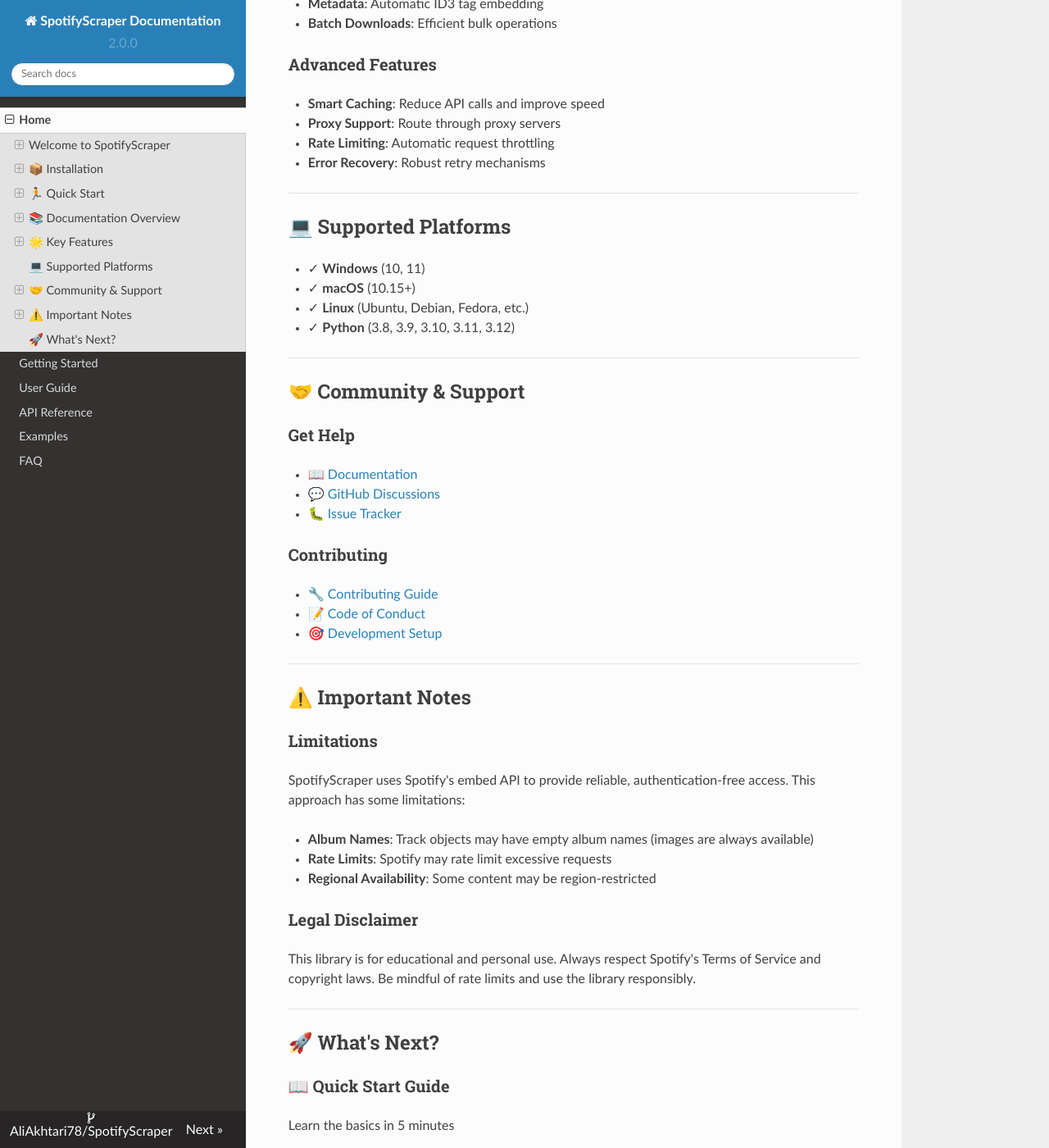
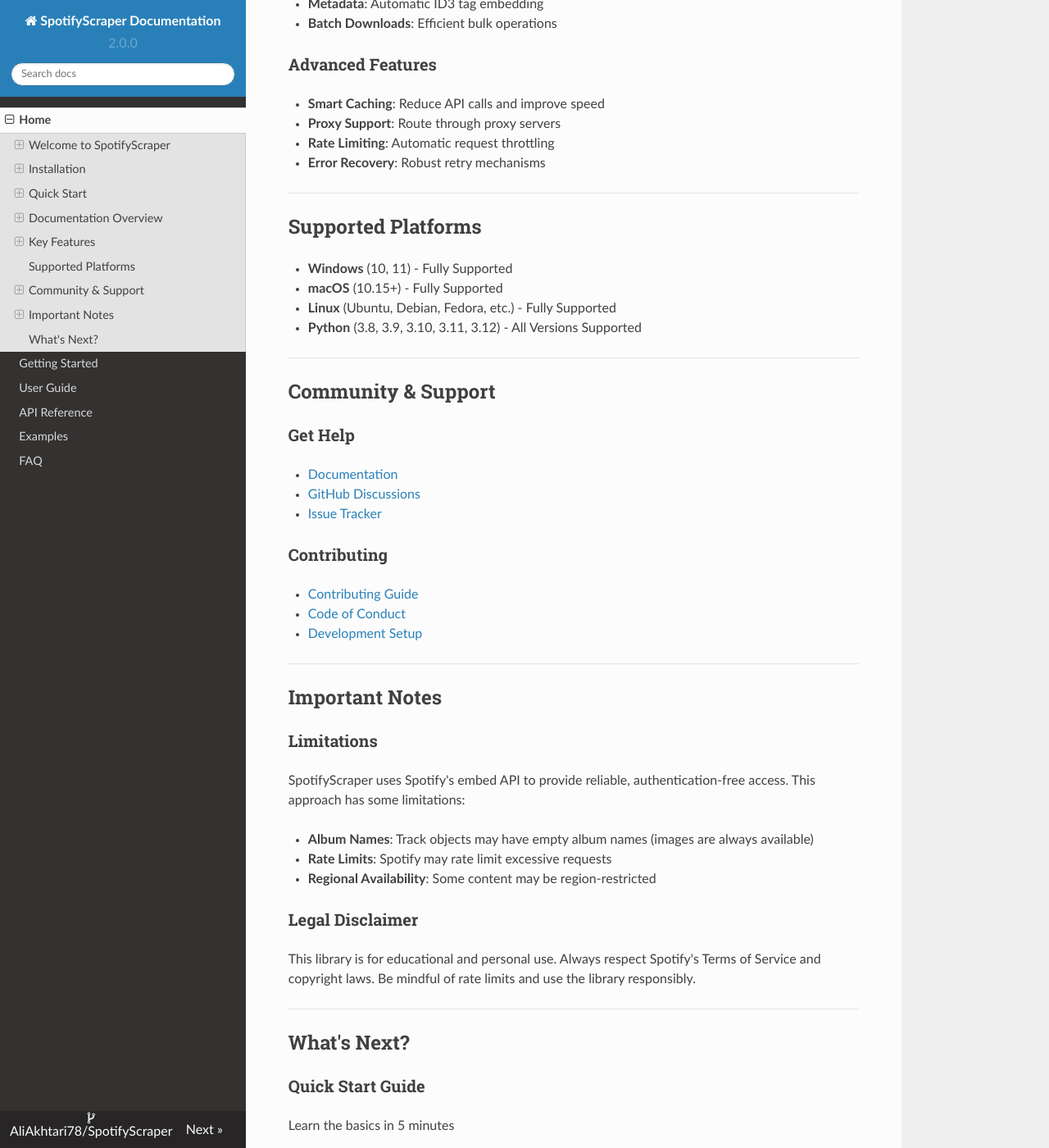
Before and after one commit to AliAkhtari78/SpotifyScraper, an MkDocs documentation site: the page built from docs/index.md, in a window 1280 px wide and 1400 px high, scrolled down 3553 px. Shown: the whole window at 82% size. Built offline with MkDocs 1.6.1, drawn with Linux system fonts in a browser that asks for light colours; nearby versions of some CDN libraries; some of the changed text lies outside the part shown.

Commit message:
fix: Remove emoji and fix checkmark display for ReadTheDocs theme
- Replace all emoji with plain text (ReadTheDocs theme doesn't render them)
- Use HTML checkmark entity (✔) with descriptive text
- Ensure proper display on ReadTheDocs website
- Remove emoji from section headers for better compatibility

The ReadTheDocs theme has limited Unicode support, so plain text
alternatives provide better cross-platform display

````diff
--- a/docs/index.md
+++ b/docs/index.md
@@ -23,7 +23,7 @@
 
 SpotifyScraper is a powerful, modern Python library designed to extract data from Spotify's web player without requiring API credentials. Built for reliability, performance, and ease of use, it provides a comprehensive toolkit for accessing Spotify's vast music database.
 
-### 🚀 Why SpotifyScraper?
+### Why SpotifyScraper?
 
 - **Zero Authentication**: No API keys, no OAuth, no hassle
 - **Comprehensive Data**: Extract tracks, albums, artists, playlists, and lyrics
@@ -32,7 +32,7 @@
 - **Battle Tested**: Used in production by thousands of developers
 - **Active Development**: Regular updates and community support
 
-### 🎯 Perfect For
+### Perfect For
 
 - **Music Analytics**: Analyze trends, popularity, and musical patterns
 - **Research Projects**: Academic research on music data
@@ -42,7 +42,7 @@
 
 ---
 
-## 📦 Installation
+## Installation
 
 ### Basic Installation
 
@@ -73,7 +73,7 @@
 
 ---
 
-## 🏃 Quick Start
+## Quick Start
 
 ### Your First Script
 
@@ -100,48 +100,48 @@
 ```python
 # Download track preview
 preview_path = client.download_preview_mp3(track_url, path="downloads/")
-print(f"✅ Preview saved to: {preview_path}")
+print(f"Preview saved to: {preview_path}")
 
 # Download album cover
 cover_path = client.download_cover(track_url, path="covers/")
-print(f"🖼️ Cover saved to: {cover_path}")
+print(f"Cover saved to: {cover_path}")
 ```
 
 ---
 
-## 📚 Documentation Overview
+## Documentation Overview
 
-### 🚀 Getting Started
+### Getting Started
 - [**Installation Guide**](getting-started/installation.md) - Detailed installation instructions
 - [**Quick Start Tutorial**](examples/quickstart.md) - Get up and running in minutes
 - [**Configuration**](getting-started/configuration.md) - Configure SpotifyScraper for your needs
 
-### 📖 User Guide
+### User Guide
 - [**Basic Usage**](guide/basic-usage.md) - Core functionality and common tasks
 - [**Authentication**](guide/authentication.md) - Access premium features with cookies
 - [**Media Downloads**](guide/media-downloads.md) - Download audio and images
 - [**Error Handling**](guide/error-handling.md) - Handle errors gracefully
 
-### 🔧 API Reference
+### API Reference
 - [**SpotifyClient**](api/client.md) - Main client class
 - [**Extractors**](api/extractors.md) - Data extraction classes
 - [**Media Handlers**](api/media.md) - Audio and image downloaders
 - [**Exceptions**](api/exceptions.md) - Error types and handling
 - [**Utilities**](api/utils.md) - Helper functions
 
-### 💡 Examples
+### Examples
 - [**Quick Examples**](examples/quickstart.md) - Common use cases
 - [**Advanced Patterns**](examples/advanced.md) - Complex scenarios
 - [**Real-World Projects**](examples/projects.md) - Complete applications
 - [**CLI Usage**](examples/cli.md) - Command-line interface
 
-### 🛠️ Advanced Topics
+### Advanced Topics
 - [**Performance Optimization**](advanced/performance.md) - Speed up your scripts
 - [**Scaling Guide**](advanced/scaling.md) - Handle large-scale extraction
 - [**Custom Extractors**](advanced/custom-extractors.md) - Extend functionality
 - [**Architecture**](advanced/architecture.md) - Internal design
 
-### 📚 Resources
+### Resources
 - [**FAQ**](faq.md) - Frequently asked questions
 - [**Troubleshooting**](troubleshooting.md) - Common issues and solutions
 - [**Migration Guide**](migration.md) - Upgrading from v1.x
@@ -149,7 +149,7 @@
 
 ---
 
-## 🌟 Key Features
+## Key Features
 
 ### Data Extraction
 - **Tracks**: Title, artists, album, duration, preview URLs, lyrics
@@ -171,30 +171,30 @@
 
 ---
 
-## 💻 Supported Platforms
+## Supported Platforms
 
-- ✓ **Windows** (10, 11)
-- ✓ **macOS** (10.15+)
-- ✓ **Linux** (Ubuntu, Debian, Fedora, etc.)
-- ✓ **Python** (3.8, 3.9, 3.10, 3.11, 3.12)
+- **Windows** (10, 11) - Fully Supported
+- **macOS** (10.15+) - Fully Supported
+- **Linux** (Ubuntu, Debian, Fedora, etc.) - Fully Supported
+- **Python** (3.8, 3.9, 3.10, 3.11, 3.12) - All Versions Supported
 
 ---
 
-## 🤝 Community & Support
+## Community & Support
 
 ### Get Help
-- 📖 [Documentation](https://spotifyscraper.readthedocs.io)
-- 💬 [GitHub Discussions](https://github.com/AliAkhtari78/SpotifyScraper/discussions)
-- 🐛 [Issue Tracker](https://github.com/AliAkhtari78/SpotifyScraper/issues)
+- [Documentation](https://spotifyscraper.readthedocs.io)
+- [GitHub Discussions](https://github.com/AliAkhtari78/SpotifyScraper/discussions)
+- [Issue Tracker](https://github.com/AliAkhtari78/SpotifyScraper/issues)
 
 ### Contributing
-- 🔧 [Contributing Guide](https://github.com/AliAkhtari78/SpotifyScraper/blob/master/CONTRIBUTING.md)
-- 📝 [Code of Conduct](https://github.com/AliAkhtari78/SpotifyScraper/blob/master/CODE_OF_CONDUCT.md)
-- 🎯 [Development Setup](contributing.md)
+- [Contributing Guide](https://github.com/AliAkhtari78/SpotifyScraper/blob/master/CONTRIBUTING.md)
+- [Code of Conduct](https://github.com/AliAkhtari78/SpotifyScraper/blob/master/CODE_OF_CONDUCT.md)
+- [Development Setup](contributing.md)
 
 ---
 
-## ⚠️ Important Notes
+## Important Notes
 
 ### Limitations
 SpotifyScraper uses Spotify's embed API to provide reliable, authentication-free access. This approach has some limitations:
@@ -208,25 +208,25 @@
 
 ---
 
-## 🚀 What's Next?
+## What's Next?
 
 <div class="grid">
   <div class="card">
-    <h3>📖 Quick Start Guide</h3>
+    <h3>Quick Start Guide</h3>
     <p>Learn the basics in 5 minutes</p>
-    <a href="examples/quickstart.md" class="button">Get Started →</a>
+    <a href="examples/quickstart.md" class="button">Get Started &rarr;</a>
   </div>
 
   <div class="card">
-    <h3>🔧 API Reference</h3>
+    <h3>API Reference</h3>
     <p>Detailed documentation of all classes</p>
-    <a href="api/index.md" class="button">Explore API →</a>
+    <a href="api/index.md" class="button">Explore API &rarr;</a>
   </div>
 
   <div class="card">
-    <h3>💡 Examples</h3>
+    <h3>Examples</h3>
     <p>Real-world code examples</p>
-    <a href="examples/index.md" class="button">View Examples →</a>
+    <a href="examples/index.md" class="button">View Examples &rarr;</a>
   </div>
 </div>
 
````
Also changed, not shown: other parts of docs/index.md (+4 -4 lines).
